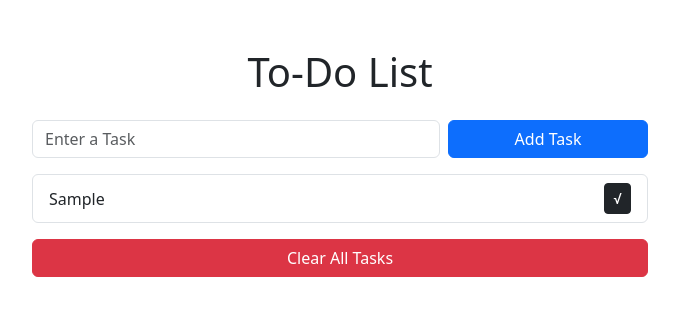
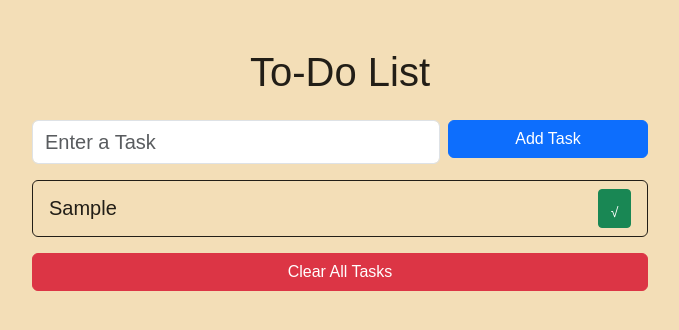
Before and after one commit to Proutum-Ann/toDoList, a plain HTML site: page index.html in a window 1280 px wide. Both pictures are taken after typing "Sample" into the empty fields and a click on the button "Add Task". Shown: the whole page, without its empty margins (300-979 px from the left). Drawn offline with nearby package versions, Linux system fonts and the light colour scheme; a web font is replaced by a local one.

Commit message:
completed simple customization

```diff
--- a/index.html
+++ b/index.html
@@ -17,6 +17,7 @@
             crossorigin="anonymous"
         />
         <link href="style.css" rel="stylesheet">
+        <link rel="stylesheet" href="https://use.typekit.net/sli5qxj.css">
     </head>
 
     <body>
--- a/script.js
+++ b/script.js
@@ -60,7 +60,7 @@ function displayTasks() {
             'align-items-center'
         )
 
-    li.innerHTML = `${task} <button class="btn btn-dark btn-sm" onclick="removeTask(${index})"> √ </button>`
+    li.innerHTML = `${task} <button class="btn btn-success btn-sm" onclick="removeTask(${index})"> √ </button>`
 
     //append new task onto task list
     taskList.appendChild(li)
--- a/style.css
+++ b/style.css
@@ -0,0 +1,46 @@
+body {
+    background: #f3deb7;
+    color: #221e17!important;
+    font-family: "adobe-aldine", sans-serif;
+}
+
+.list-group-item, #taskInput {
+    font-size: 20px
+}
+
+.list-group-item {
+    background: #f3deb7;
+    color: #221e17!important;
+    border: #221e17 solid 1px!important;
+    transition: 0.5s;
+}
+
+.list-group-item:hover {
+    background: #cfb98f;
+}
+
+.btn-success:hover {
+    background-color: #ff5d5d;
+    border: #ff5d5d 1px solid;
+}
+
+.btn-success {
+    padding-top: 2%;
+    padding-left: 2%;
+    padding-right: 2%;
+}
+
+.btn-success, #clearTaskBtn, #addTaskBtn {
+    transition: 0.5s;
+}
+
+#clearTaskBtn:hover {
+    background-color: #b82323;
+    border: #b82323 1px solid;
+    color: #e9e9e9
+}
+
+#addTaskBtn:hover {
+    background-color: #23cc48;
+    border: #23cc48 1px solid
+}
```
